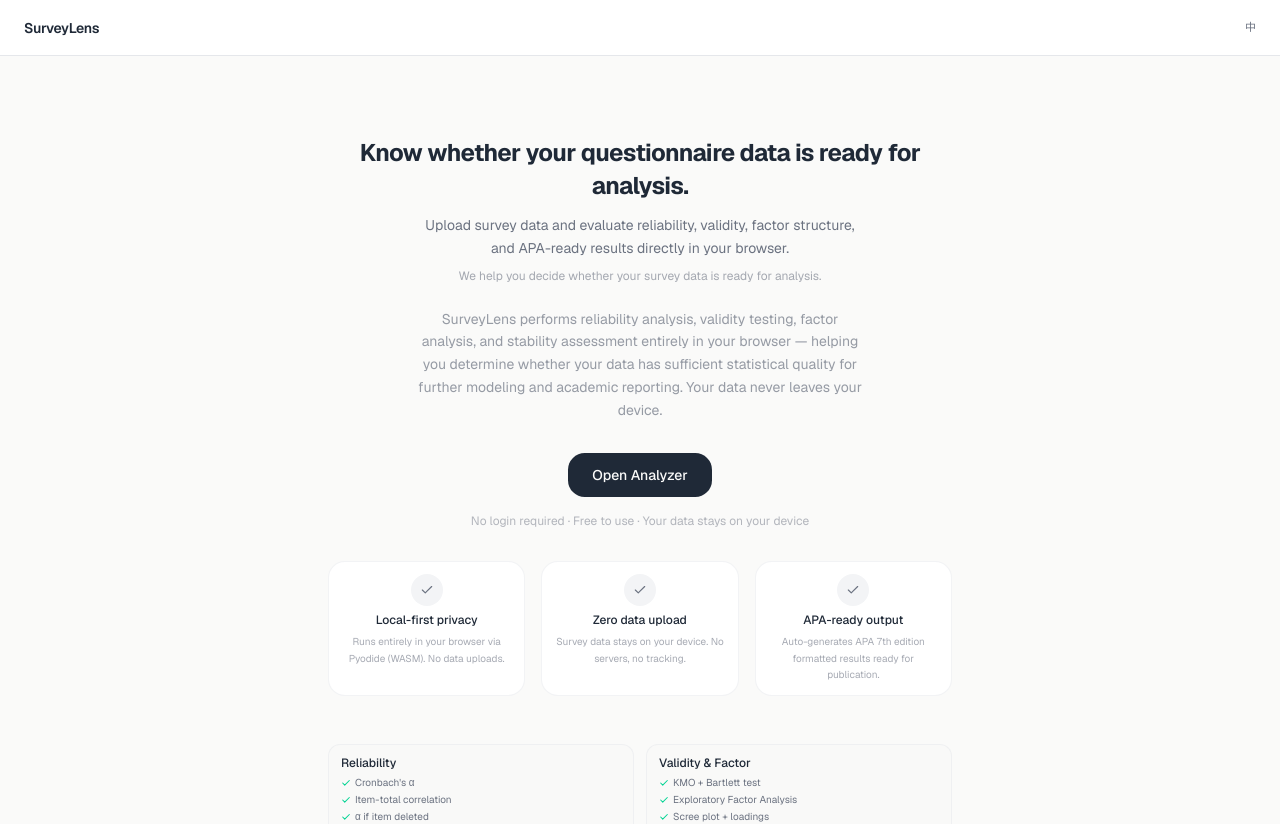
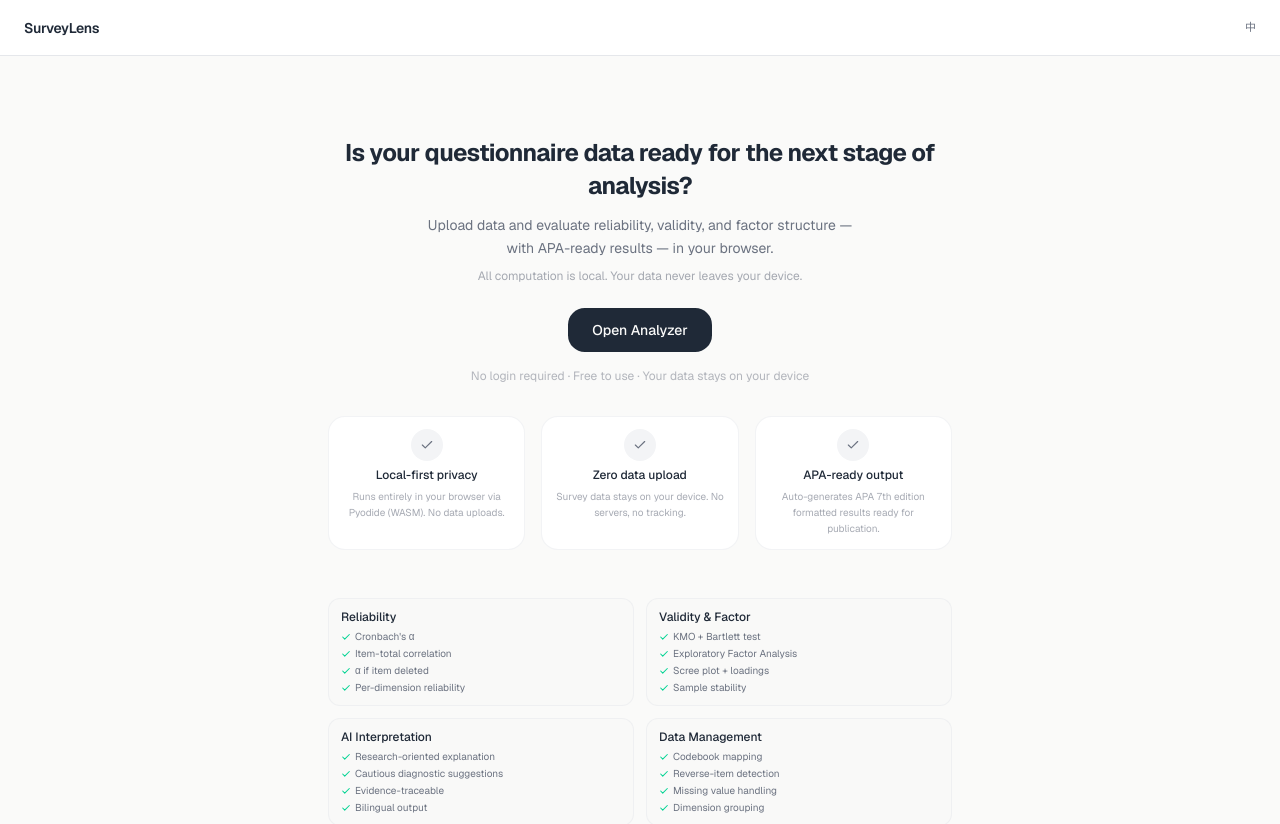
Before and after one commit to Miao0-o/reliability-analysis-system, a Next.js app: page /reliability-analysis-system/ in a window 1280 px wide. Shown: the top 824 px of the page. Built offline with nearby package versions, Linux system fonts and the light colour scheme.

Commit message:
Hero: simplified — question title + upload sub + local note

```diff
--- a/src/app/page.tsx
+++ b/src/app/page.tsx
@@ -4,10 +4,9 @@
 import { useState, useEffect } from "react";
 
 const T = {
-  tagline: { zh: "帮助您判断问卷数据是否准备好进入下一阶段分析", en: "We help you decide whether your survey data is ready for analysis." },
-  heroTitle: { zh: "您的问卷数据是否准备好进入下一阶段分析？", en: "Know whether your questionnaire data is ready for analysis." },
-  heroSub: { zh: "上传问卷数据，在浏览器中直接评估信度、效度、因子结构与 APA 就绪结果。", en: "Upload survey data and evaluate reliability, validity, factor structure, and APA-ready results directly in your browser." },
-  heroDesc: { zh: "SurveyLens 在浏览器本地完成信度检验、效度分析、因子分析与稳定性评估，帮助研究者判断当前数据是否具备足够的统计质量以支持后续建模与学术报告。所有计算均在本地完成，数据不会离开您的设备。", en: "SurveyLens performs reliability analysis, validity testing, factor analysis, and stability assessment entirely in your browser — helping you determine whether your data has sufficient statistical quality for further modeling and academic reporting. Your data never leaves your device." },
+  heroTitle: { zh: "您的问卷数据是否准备好进入下一阶段分析？", en: "Is your questionnaire data ready for the next stage of analysis?" },
+  heroSub: { zh: "上传数据，在浏览器中评估信度、效度与因子结构，并生成 APA 就绪结果。", en: "Upload data and evaluate reliability, validity, and factor structure — with APA-ready results — in your browser." },
+  heroNote: { zh: "所有计算均在本地完成，数据不会离开您的设备。", en: "All computation is local. Your data never leaves your device." },
   cta: { zh: "开始分析", en: "Open Analyzer" },
   ctaSub: { zh: "无需注册 · 免费使用 · 数据全程本地运行", en: "No login required · Free to use · Your data stays on your device" },
   features: {
@@ -87,8 +86,7 @@
       <section className="flex flex-col items-center text-center px-6 pt-20 pb-8 max-w-2xl mx-auto">
         <h1 className="text-2xl font-bold tracking-tight text-foreground mb-3 leading-snug">{T.heroTitle[lang]}</h1>
         <p className="text-sm text-muted-foreground max-w-md mb-2 leading-relaxed">{T.heroSub[lang]}</p>
-        <p className="text-xs text-muted-foreground/60 mb-6">{T.tagline[lang]}</p>
-        <p className="text-sm text-muted-foreground/70 max-w-md mb-8 leading-relaxed">{T.heroDesc[lang]}</p>
+        <p className="text-xs text-muted-foreground/60 mb-6">{T.heroNote[lang]}</p>
         <Link href="/analyze" className="inline-flex items-center gap-2 px-6 py-3 rounded-xl bg-foreground text-background text-sm font-medium hover:opacity-90 transition-opacity">
           {T.cta[lang]}
         </Link>
```
Also changed, not shown: 33 other files (tests, documents, lock files or other folders).
